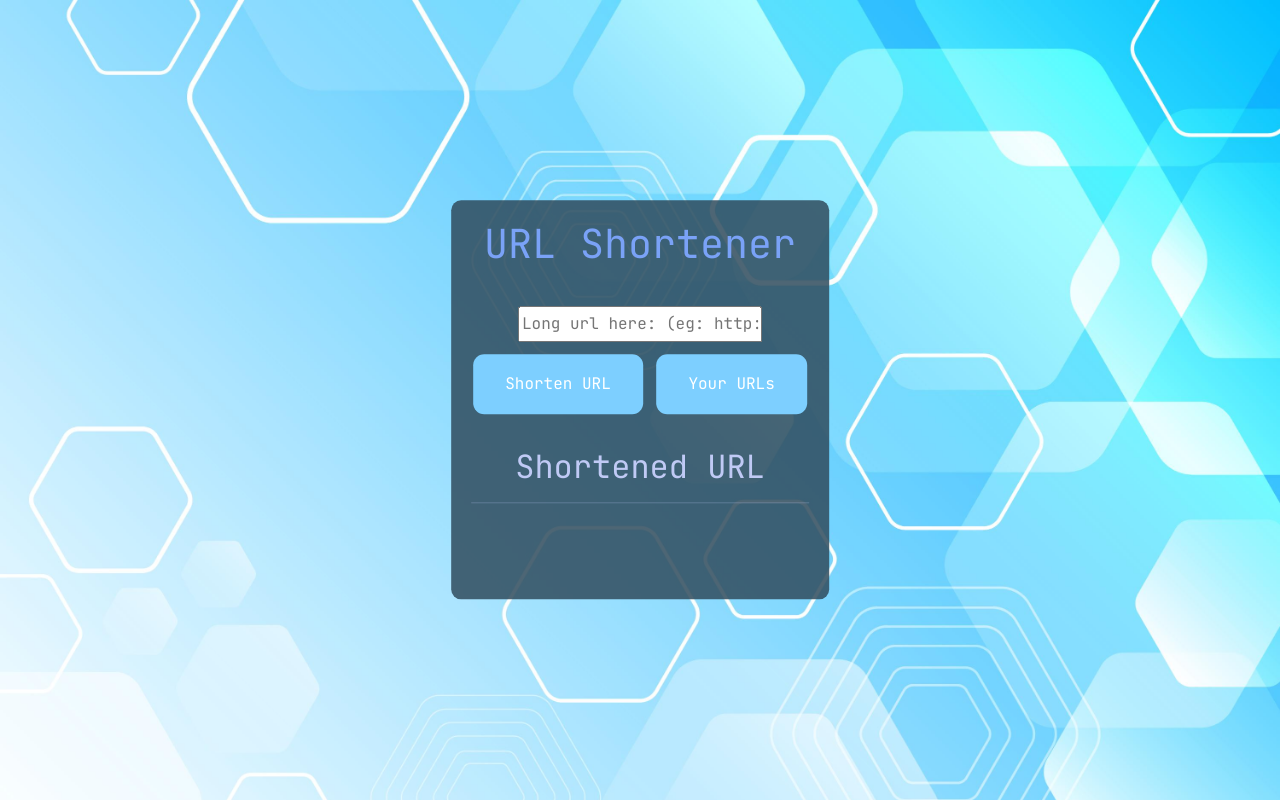
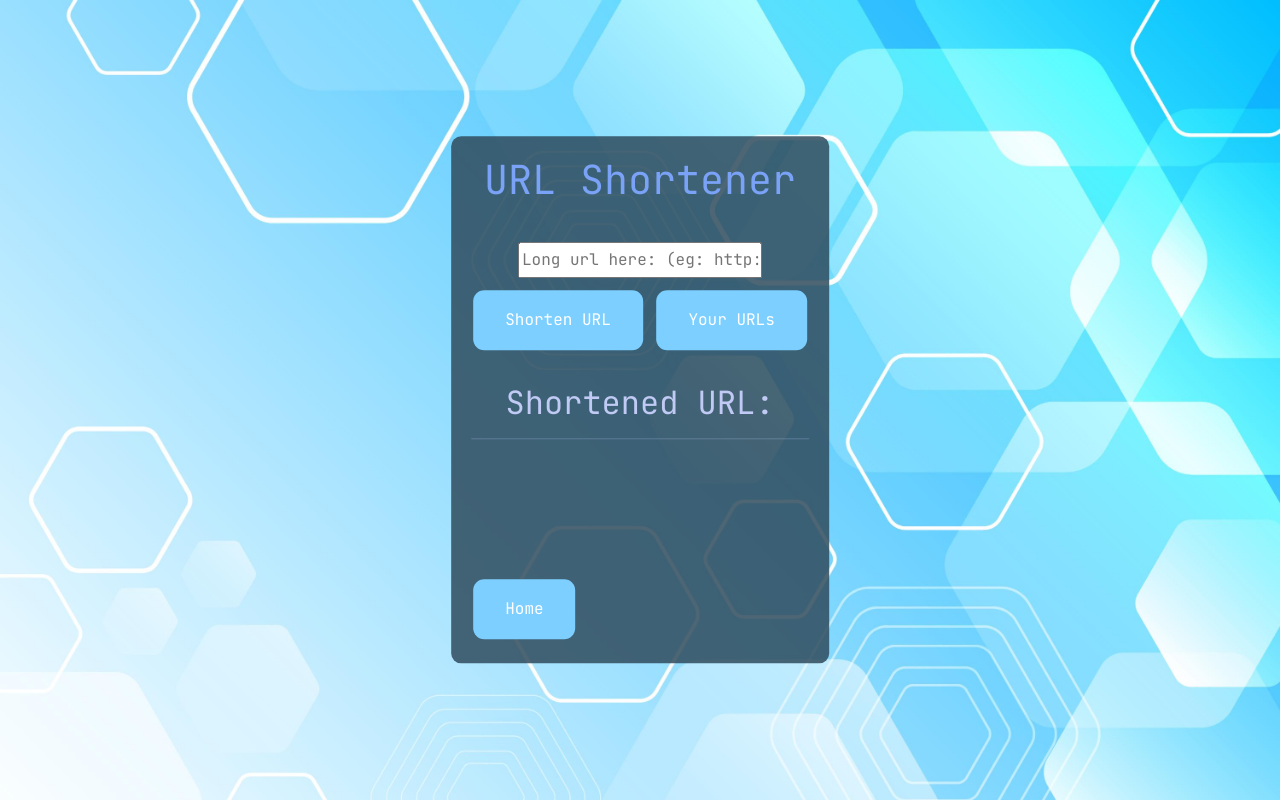
Before and after one commit to Raadsl/Personal-Website-PW, a Flask app: page /r in a window 1280 px wide. Run offline with Flask 2, Linux system fonts and the light colour scheme; some libraries are stand-ins or nearby versions.

Commit message:
small fixes

```diff
--- a/pyproject.toml
+++ b/pyproject.toml
@@ -2,7 +2,7 @@
 name = "PW - Personal Website"
 version = "1.0.0"
 description = "Personal website of Raadsel using Flask"
-authors = ["Raadsel - Jorik.loos@gmail.com"]
+authors = ["Raadsel - iraadsel@gmail.com"]
 
 [tool.poetry.dependencies]
 python = ">=3.8.0,<3.9"
--- a/templates/shortener/redirectdashboard.html
+++ b/templates/shortener/redirectdashboard.html
@@ -99,6 +99,7 @@ let shortener = async() => {
         <h2 class="card-title" title='Clear your cookies to delete them!' style="text-align: center;">Your Shortened URLs</h2>
         <hr>
         <div id="URL_List"></div>
+        <button onclick='window.open("/r", "_self")' class='button' id='copycat'>Back</button>
       </div>
     </div>
 
--- a/templates/shortener/redirecthome.html
+++ b/templates/shortener/redirecthome.html
@@ -118,11 +118,12 @@ let short = async() => {
         <button onclick='window.open("/r/dash", "_self")' class='button' id='copycat'>Your URLs</button>
           </center>
         <br>
-        <h2 class="card-title" style="text-align: center;">Shortened URL</h2>
+        <h2 class="card-title" style="text-align: center;">Shortened URL:</h2>
         <hr>
         <span id="sUrlId"></span><br>
         <span id="sUrl"></span><br>
-
+        <br><br>
+        <button onclick='window.open("/", "_self")' class='button'>Home</button>
       </div>
 
     </body>
```
